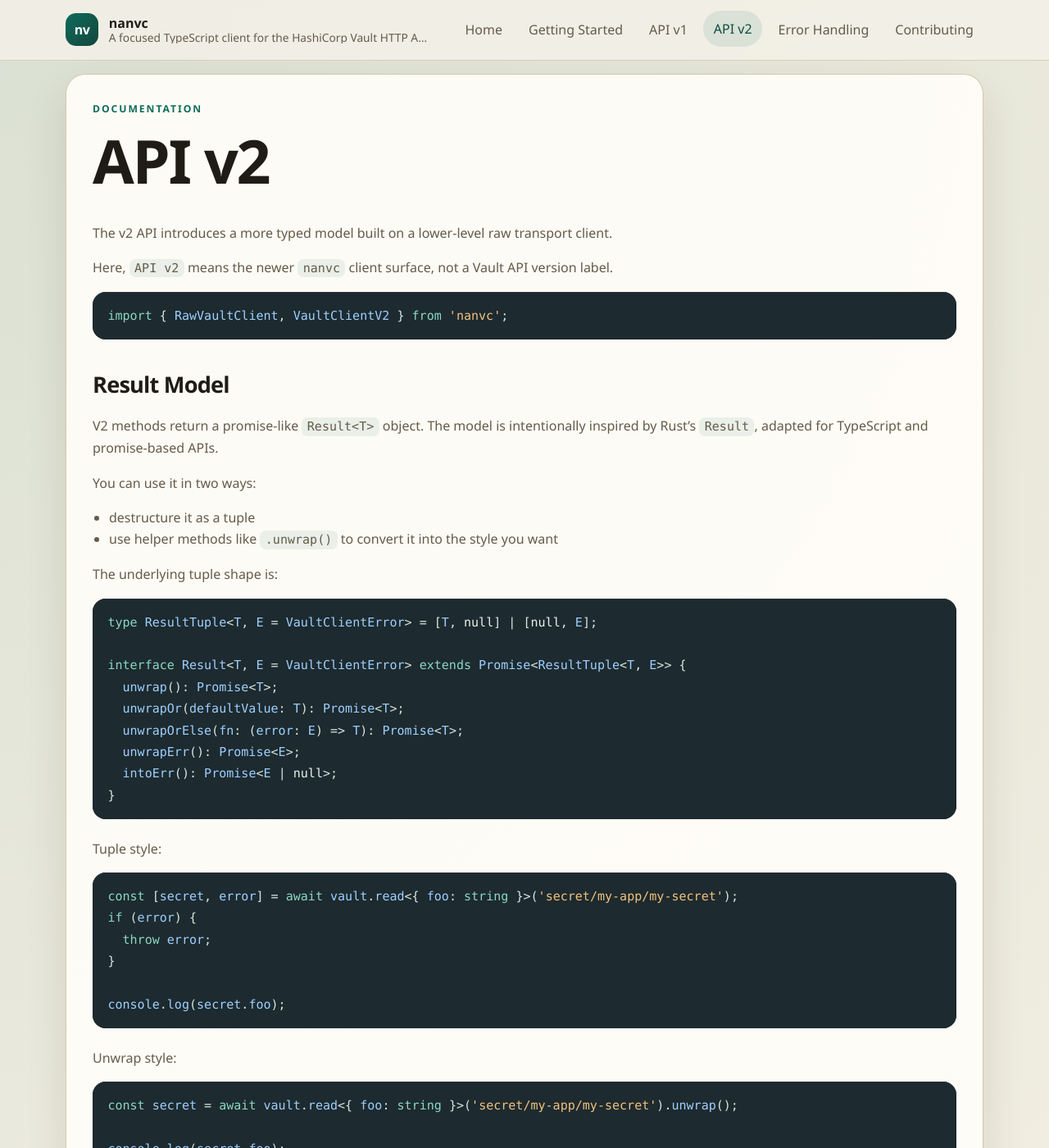
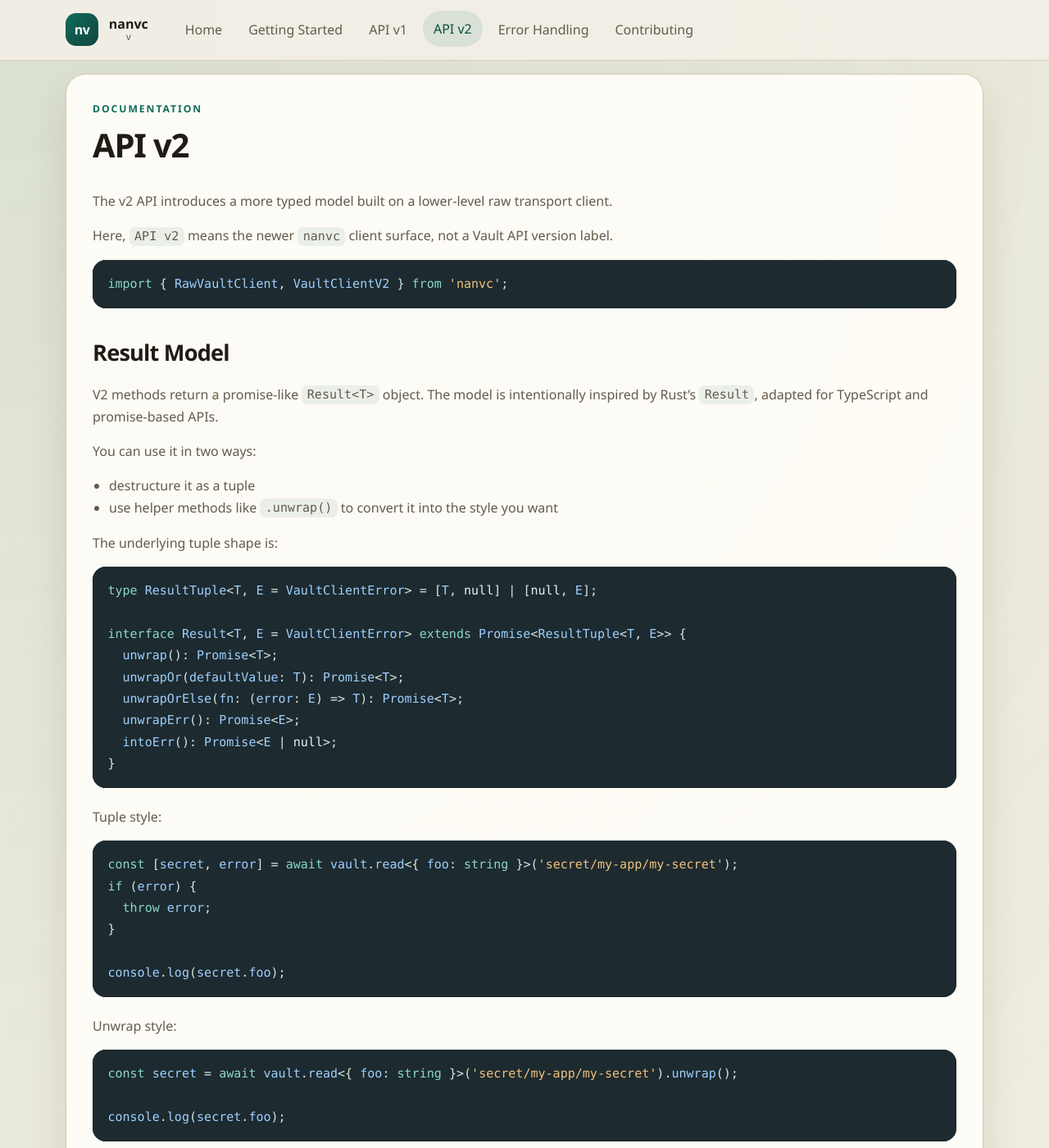
Before and after one commit to zailic/nanvc, a Jekyll site: the page built from docs/api-v2.md, in a window 1280 px wide and 1400 px high. Shown: the whole window at 82% size. Built offline with Jekyll 4.4.1, drawn with Linux system fonts in a browser that asks for light colours.

Commit message:
chore: docs site tweaks
Co-authored-by: Copilot <copilot@github.com>

```diff
--- a/docs/_layouts/default.html
+++ b/docs/_layouts/default.html
@@ -18,7 +18,7 @@
             <span class="site-brand__mark">nv</span>
             <span class="site-brand__text">
               <strong>{{ site.title }}</strong>
-              <span>{{ site.description }}</span>
+              <span>v{{ site.software_version }}</span>
             </span>
           </a>
           {% include site-nav.html %}
--- a/docs/api-v2.md
+++ b/docs/api-v2.md
@@ -712,4 +712,4 @@ V2 uses a structured `VaultClientError` with fields such as:
 - `details`
 - `cause`
 
-See [Error Handling](./error-handling/) for more detail.
+See [Error Handling](/error-handling/) for more detail.
--- a/docs/assets/css/site.scss
+++ b/docs/assets/css/site.scss
@@ -229,7 +229,7 @@ h3 {
 
 h1 {
   margin: 0;
-  font-size: clamp(2.5rem, 7vw, 4.6rem);
+  font-size: clamp(2rem, 5vw, 2.5rem);
 }
 
 h2 {
@@ -315,9 +315,10 @@ ol {
 .site-brand__text span {
   overflow: hidden;
   color: var(--muted);
-  font-size: 0.86rem;
+  font-size: 0.76rem;
   text-overflow: ellipsis;
   white-space: nowrap;
+  text-align: center;
 }
 
 .site-nav {
--- a/package.json
+++ b/package.json
@@ -45,8 +45,8 @@
   },
   "scripts": {
     "clean": "rimraf dist coverage .nyc_output",
-    "docs:prepare": "node ./scripts/generate-docs-changelog.mjs",
-    "docs:serve": "npm run docs:prepare && bundle exec jekyll serve --source docs --livereload",
+    "docs:prepare": "node ./scripts/generate-docs-changelog.mjs && node ./scripts/generate-docs-config.mjs",
+    "docs:serve": "npm run docs:prepare && bundle exec jekyll serve --source docs --config docs/_config.yml,docs/_config.local.yml,docs/_config.generated.yml --livereload",
     "generate:v2:openapi": "node ./scripts/generate-v2-openapi-types.mjs",
     "generate:v2:docs": "node ./scripts/generate-v2-docs.mjs",
     "typecheck": "tsc -p tsconfig.json",
```
Also changed, not shown: scripts/generate-docs-config.mjs (added, +8 -0 lines), .github/workflows/pages.yaml, 1 other file.
